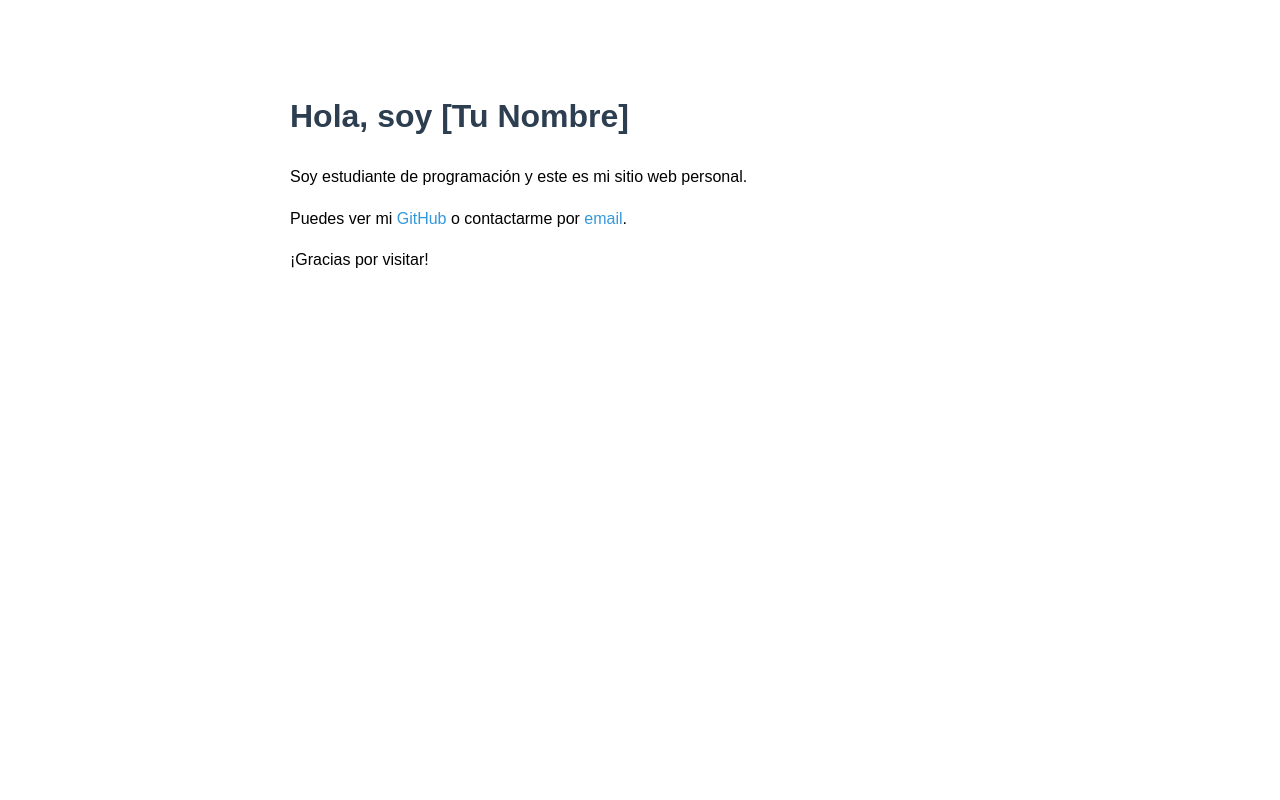
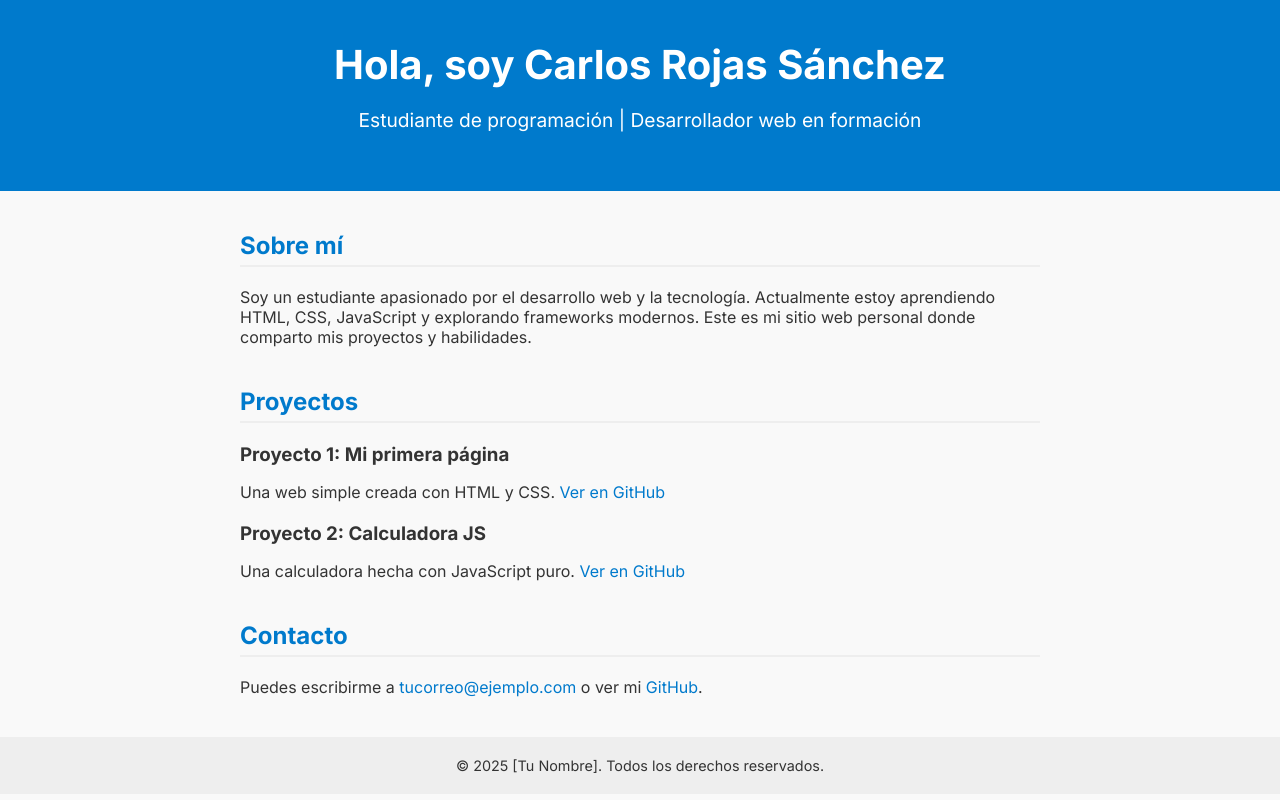
Before and after one commit to carlosrojas17/mi-portfolio, a plain HTML site: page index.html in a window 1280 px wide. Drawn offline with Linux system fonts and the light colour scheme.

Commit message:
Update index.html

```diff
--- a/index.html
+++ b/index.html
@@ -2,29 +2,92 @@
 <html lang="es">
 <head>
   <meta charset="UTF-8" />
-  <meta name="viewport" content="width=device-width, initial-scale=1.0" />
-  <title>Mi Portafolio</title>
+  <meta name="viewport" content="width=device-width, initial-scale=1.0"/>
+  <title>Mi Portfolio</title>
+  <link href="https://fonts.googleapis.com/css2?family=Inter:wght@400;700&display=swap" rel="stylesheet">
   <style>
     body {
-      font-family: sans-serif;
-      max-width: 700px;
-      margin: 50px auto;
+      margin: 0;
+      font-family: 'Inter', sans-serif;
+      background-color: #f9f9f9;
+      color: #333;
+    }
+    header {
+      background-color: #007acc;
+      color: white;
+      padding: 40px 20px;
+      text-align: center;
+    }
+    header h1 {
+      margin: 0;
+      font-size: 2.5em;
+    }
+    header p {
+      font-size: 1.2em;
+    }
+    section {
+      max-width: 800px;
+      margin: 40px auto;
+      padding: 0 20px;
+    }
+    h2 {
+      color: #007acc;
+      border-bottom: 2px solid #eee;
+      padding-bottom: 5px;
+    }
+    .proyecto {
+      margin-bottom: 20px;
+    }
+    .proyecto h3 {
+      margin-bottom: 5px;
+    }
+    footer {
+      text-align: center;
       padding: 20px;
-      line-height: 1.6;
-    }
-    h1 {
-      color: #2c3e50;
+      background-color: #eee;
+      font-size: 0.9em;
     }
     a {
-      color: #3498db;
+      color: #007acc;
       text-decoration: none;
+    }
+    a:hover {
+      text-decoration: underline;
     }
   </style>
 </head>
 <body>
-  <h1>Hola, soy [Tu Nombre]</h1>
-  <p>Soy estudiante de programación y este es mi sitio web personal.</p>
-  <p>Puedes ver mi <a href="https://github.com/TU_USUARIO">GitHub</a> o contactarme por <a href="mailto:tucorreo@ejemplo.com">email</a>.</p>
-  <p>¡Gracias por visitar!</p>
+
+  <header>
+    <h1>Hola, soy Carlos Rojas Sánchez </h1>
+    <p>Estudiante de programación | Desarrollador web en formación</p>
+  </header>
+
+  <section>
+    <h2>Sobre mí</h2>
+    <p>Soy un estudiante apasionado por el desarrollo web y la tecnología. Actualmente estoy aprendiendo HTML, CSS, JavaScript y explorando frameworks modernos. Este es mi sitio web personal donde comparto mis proyectos y habilidades.</p>
+  </section>
+
+  <section>
+    <h2>Proyectos</h2>
+    <div class="proyecto">
+      <h3>Proyecto 1: Mi primera página</h3>
+      <p>Una web simple creada con HTML y CSS. <a href="https://github.com/tuusuario/proyecto1" target="_blank">Ver en GitHub</a></p>
+    </div>
+    <div class="proyecto">
+      <h3>Proyecto 2: Calculadora JS</h3>
+      <p>Una calculadora hecha con JavaScript puro. <a href="https://github.com/tuusuario/proyecto2" target="_blank">Ver en GitHub</a></p>
+    </div>
+  </section>
+
+  <section>
+    <h2>Contacto</h2>
+    <p>Puedes escribirme a <a href="mailto:tucorreo@ejemplo.com">tucorreo@ejemplo.com</a> o ver mi <a href="https://github.com/tuusuario" target="_blank">GitHub</a>.</p>
+  </section>
+
+  <footer>
+    &copy; 2025 [Tu Nombre]. Todos los derechos reservados.
+  </footer>
+
 </body>
 </html>
```
